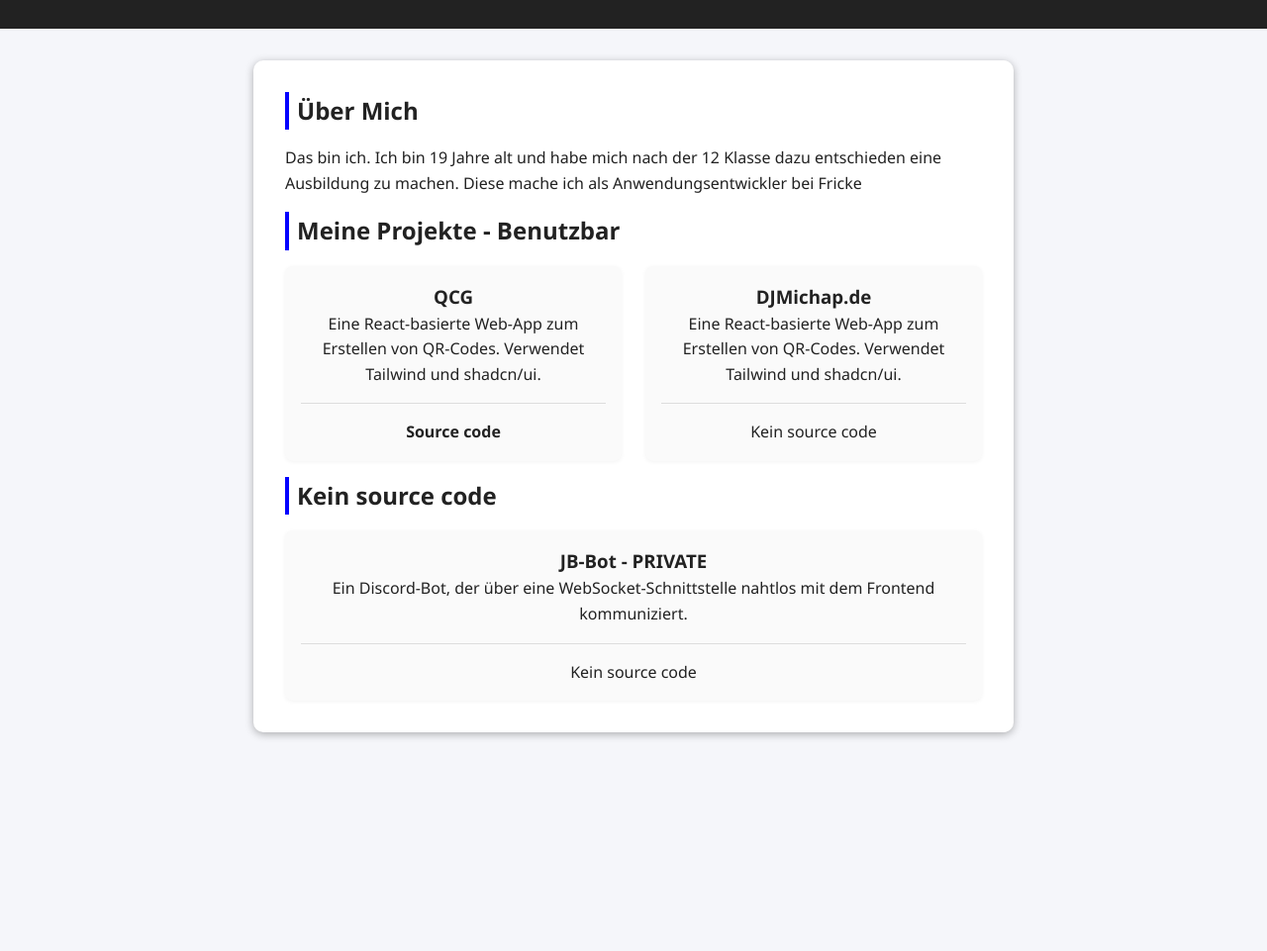
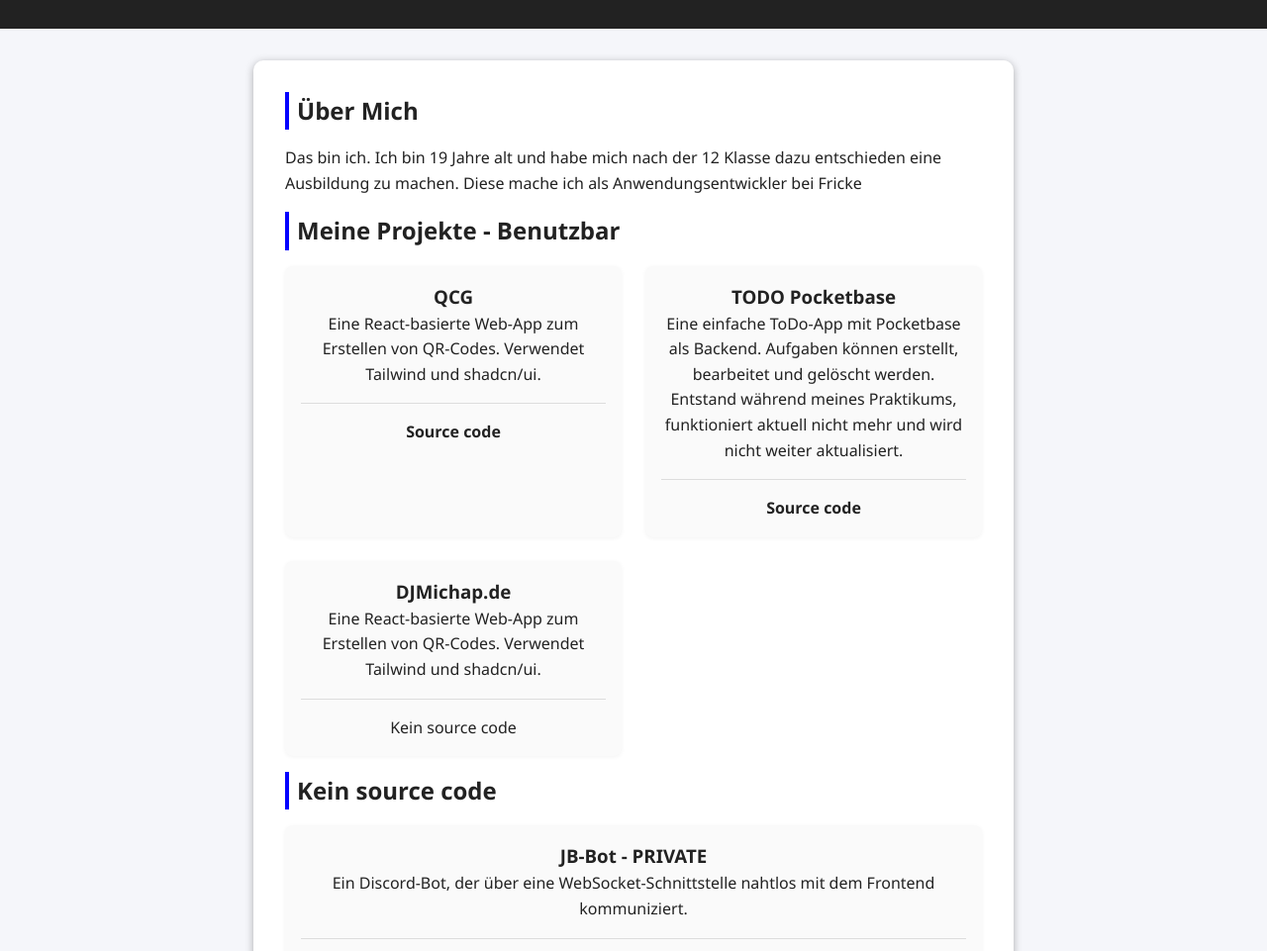
Before and after one commit to MuV1N1/portfolio, a plain HTML site: page index.html in a window 1280 px wide. Shown: the part 138-1099 px from the top of the page at 99% size. Before the commit the page ends 910 px from the top, so only its background shows below. Drawn offline with Linux system fonts and the light colour scheme.

Commit message:
test the workflow

```diff
--- a/index.html
+++ b/index.html
@@ -31,12 +31,19 @@
                         <a href="https://gitlab.com/muv1n/qcg">Source code</a>
                     </div>
                     <div class="portfolio-item">
+                        <h3>TODO Pocketbase</h3>
+                        <p>Eine einfache ToDo-App mit Pocketbase als Backend. Aufgaben können erstellt, bearbeitet und gelöscht werden. Entstand während meines Praktikums, funktioniert aktuell nicht mehr und wird nicht weiter aktualisiert.</p>
+                        <hr>
+                        <a href="https://github.com/MuV1N1/todo-pocketbase">Source code</a>
+                    </div>
+                    <div class="portfolio-item">
                         <h3><a href="https://djmichap.de">DJMichap.de</a></h3>
                         <p>Eine React-basierte Web-App zum Erstellen von QR-Codes. Verwendet Tailwind und shadcn/ui.
                         </p>
                         <hr>
                         <p>Kein source code</p>
                     </div>
+
                 </div>
                 <h2 class="title mt-1">Kein source code</h2>
                 <div class="portfolio-grid">
```
Also changed, not shown: .github/workflows/deploy.yml (added), images/profile.png (deleted).
